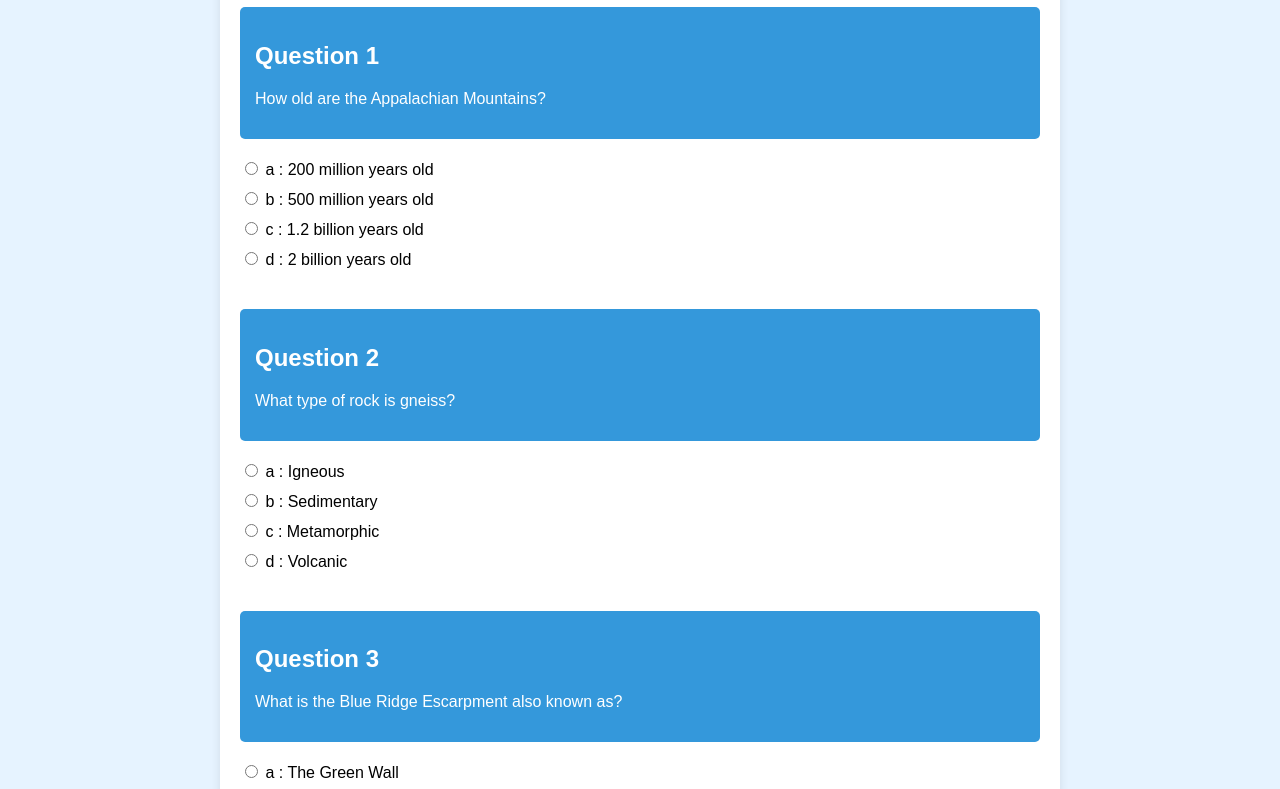
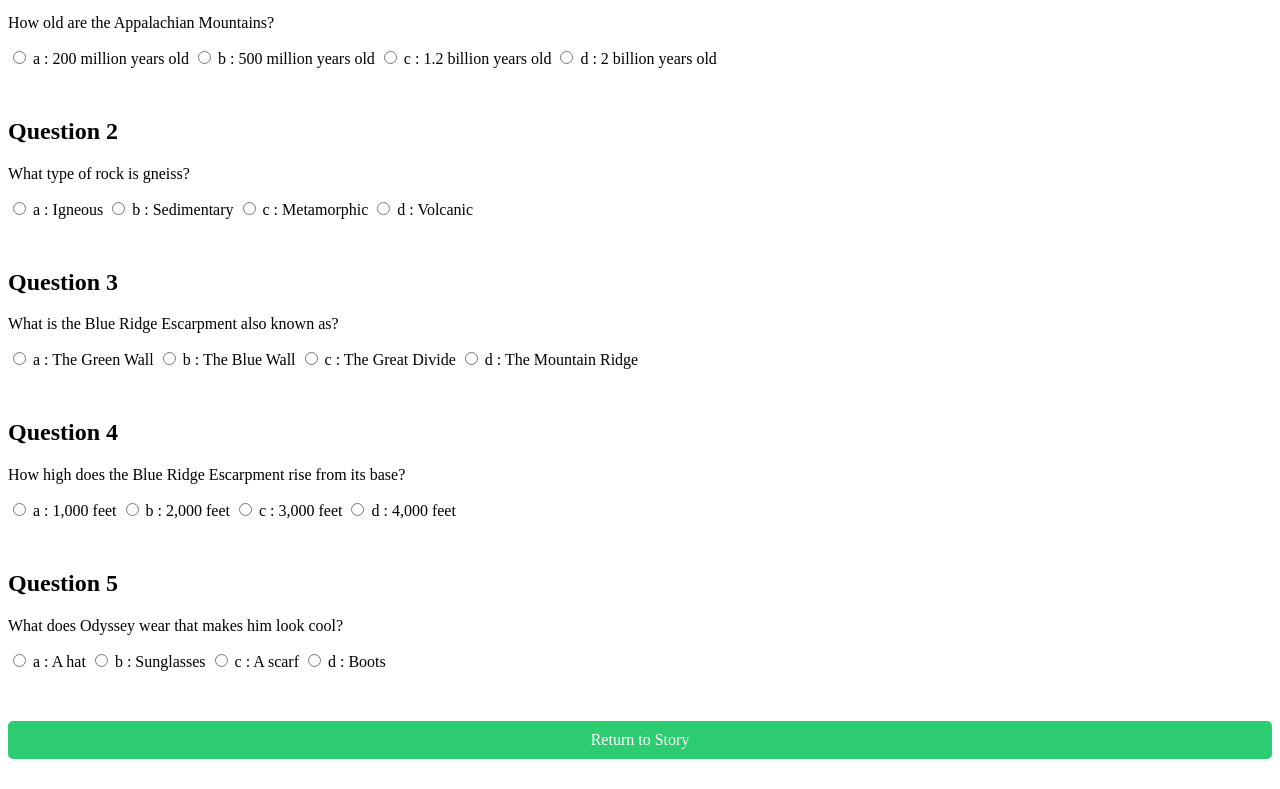
Before and after one commit to jaybrowder/odyssey-quiz, a plain HTML site: page quiz.html in a window 1280 px wide. Shown: the part 113-902 px from the top of the page. Drawn offline with Linux system fonts and the light colour scheme.

```diff
--- a/styles.css
+++ b/styles.css
@@ -1,43 +1,4 @@
-body {
-    font-family: Arial, sans-serif;
-    background-color: #e6f3ff;
-    margin: 0;
-    padding: 20px;
-}
-
-.quiz-container {
-    background-color: #ffffff;
-    border-radius: 10px;
-    padding: 20px;
-    max-width: 800px;
-    margin: 0 auto;
-    box-shadow: 0 0 10px rgba(0, 0, 0, 0.1);
-}
-
-h1 {
-    color: #2c3e50;
-    text-align: center;
-}
-
-.question {
-    background-color: #3498db;
-    color: #ffffff;
-    padding: 15px;
-    border-radius: 5px;
-    margin-bottom: 20px;
-}
-
-.answers {
-    margin-bottom: 20px;
-}
-
-.answers label {
-    display: block;
-    margin-bottom: 10px;
-    cursor: pointer;
-}
-
-button, .return-button {
+.return-button {
     background-color: #2ecc71;
     color: #ffffff;
     border: none;
@@ -51,7 +12,7 @@ button, .return-button {
     text-align: center;
 }
 
-button:hover, .return-button:hover {
+.return-button:hover {
     background-color: #27ae60;
 }
 
@@ -76,11 +37,3 @@ button:hover, .return-button:hover {
     background-color: #f8d7da;
     color: #721c24;
 }
-
-.return-button {
-    background-color: #3498db;
-}
-
-.return-button:hover {
-    background-color: #2980b9;
-}
```
